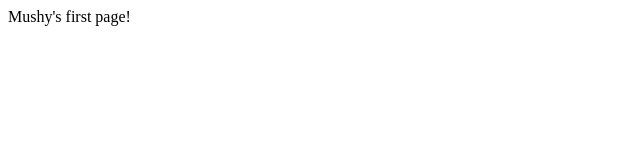
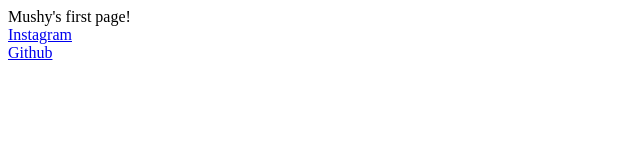
Before and after one commit to muddymushy/flex-page, a plain HTML site: page index.html in a window 1280 px wide. Shown: the whole page, without its empty margins (0-640 px from the left). Drawn offline with Linux system fonts and the light colour scheme.

Commit message:
add links to personal Instagram and Github

```diff
--- a/index.html
+++ b/index.html
@@ -7,6 +7,8 @@
        <div class="header">
             <div class="container-1">
                 <div class="header-logo">Mushy's first page!</div>
+                <div class="instagram"><a href="https://instagram.com/gummibunns"> Instagram </a></div>
+                <div class="github"><a href="https://github.com/muddymushy"> Github </a></div>
             </div>
        </div>
        <div class="content-1"></div>
```
